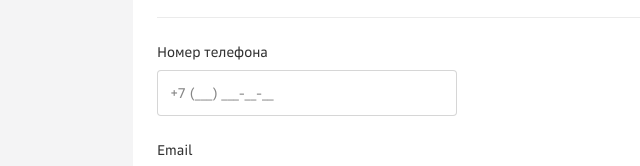
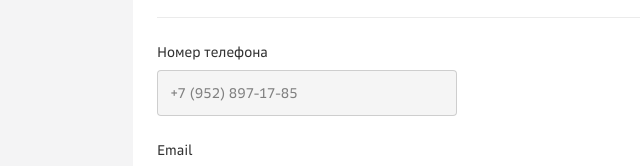
Before and after one commit to KirillovVladislav/multistep, a React (Vite) app: page / in a window 1280 px wide. Shown: the part 135-301 px from the top of the page, without its empty margins (57-697 px from the left). Built offline with nearby package versions, Linux system fonts and the light colour scheme.

Commit message:
fix mask

```diff
--- a/src/pages/MainPage/MainForm/MainForm.tsx
+++ b/src/pages/MainPage/MainForm/MainForm.tsx
@@ -38,6 +38,7 @@ export const MainForm = () => {
     <form className={s.form} onSubmit={handleSubmit(onSubmitHandler)}>
       <div className={s.inputWrapper}>
         <InputMask
+          disabled
           {...register('phone')}
           error={errors.phone}
           name='phone'
@@ -45,6 +46,7 @@ export const MainForm = () => {
           label='Номер телефона'
           id='phone'
           type='phone'
+          defaultValue={formData.phone}
         />
         <Input
           disabled
```
